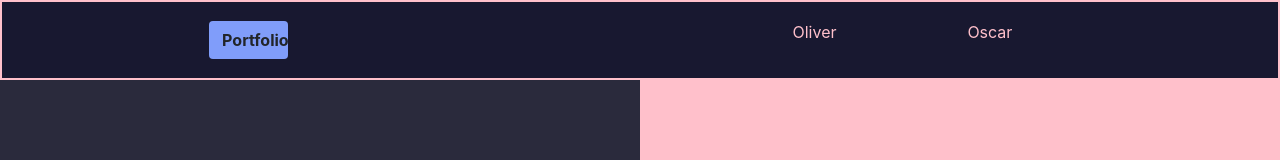
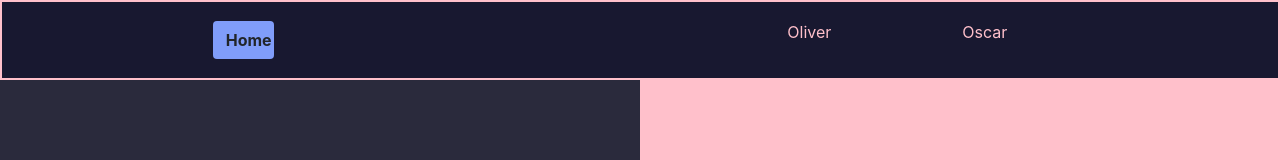
Before and after one commit to vzarate-94/golden-goodbois, a React (Create React App) app: page / in a window 1280 px wide. Shown: the top 160 px of the page. Built offline with nearby package versions, Linux system fonts and the light colour scheme.

Commit message:
fix home link in nav bar change title

```diff
--- a/public/index.html
+++ b/public/index.html
@@ -24,7 +24,7 @@
       work correctly both with client-side routing and a non-root public URL.
       Learn how to configure a non-root public URL by running `npm run build`.
     -->
-    <title>React App</title>
+    <title>Golden Good Boys</title>
   </head>
   <body>
     <noscript>You need to enable JavaScript to run this app.</noscript>
--- a/src/components/Nav.jsx
+++ b/src/components/Nav.jsx
@@ -12,7 +12,7 @@ function Nav() {
   return (
     <nav>
       <Link to="/">
-      <button className="btn oliver-btn" type="button"><strong>Portfolio</strong></button>
+      <button className="btn oliver-btn" type="button"><strong>Home</strong></button>
       </Link>
       <ul className='nav-links'>
         <Link style={navStyle} to="/oliver">
```
